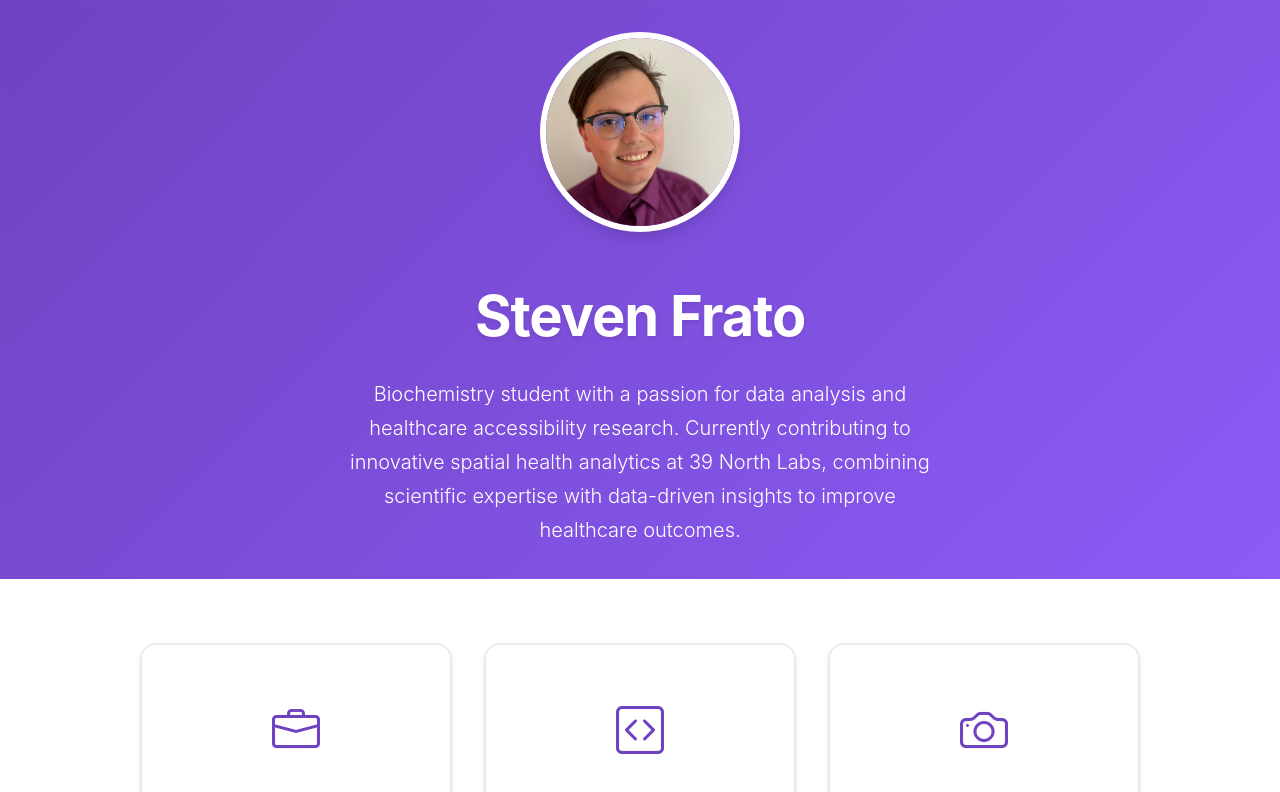
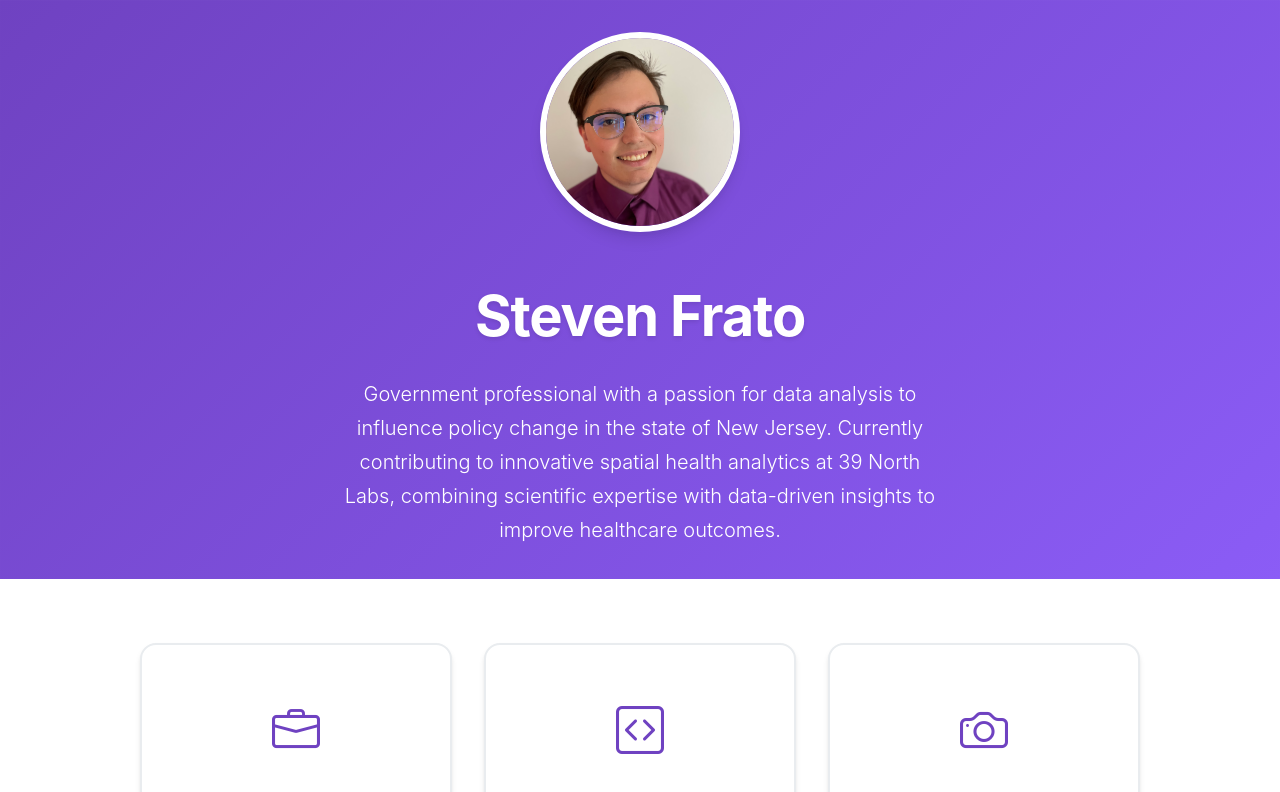
Before and after one commit to SFRATO/StevensWebsite, a React (Vite) app: page / in a window 1280 px wide. Shown: the top 792 px of the page. Built offline with nearby package versions, Linux system fonts and the light colour scheme; the HTML template or start-up script is replaced by a standard one.

Commit message:
Update professional summary in Home.jsx

```diff
--- a/src/components/Home.jsx
+++ b/src/components/Home.jsx
@@ -66,7 +66,7 @@ const Home = () => {
               className="professional-summary"
               variants={itemVariants}
             >
-              Biochemistry student with a passion for data analysis and healthcare accessibility research.
+              Government professional with a passion for data analysis to influence policy change in the state of New Jersey.
               Currently contributing to innovative spatial health analytics at 39 North Labs, combining
               scientific expertise with data-driven insights to improve healthcare outcomes.
             </motion.p>
```
